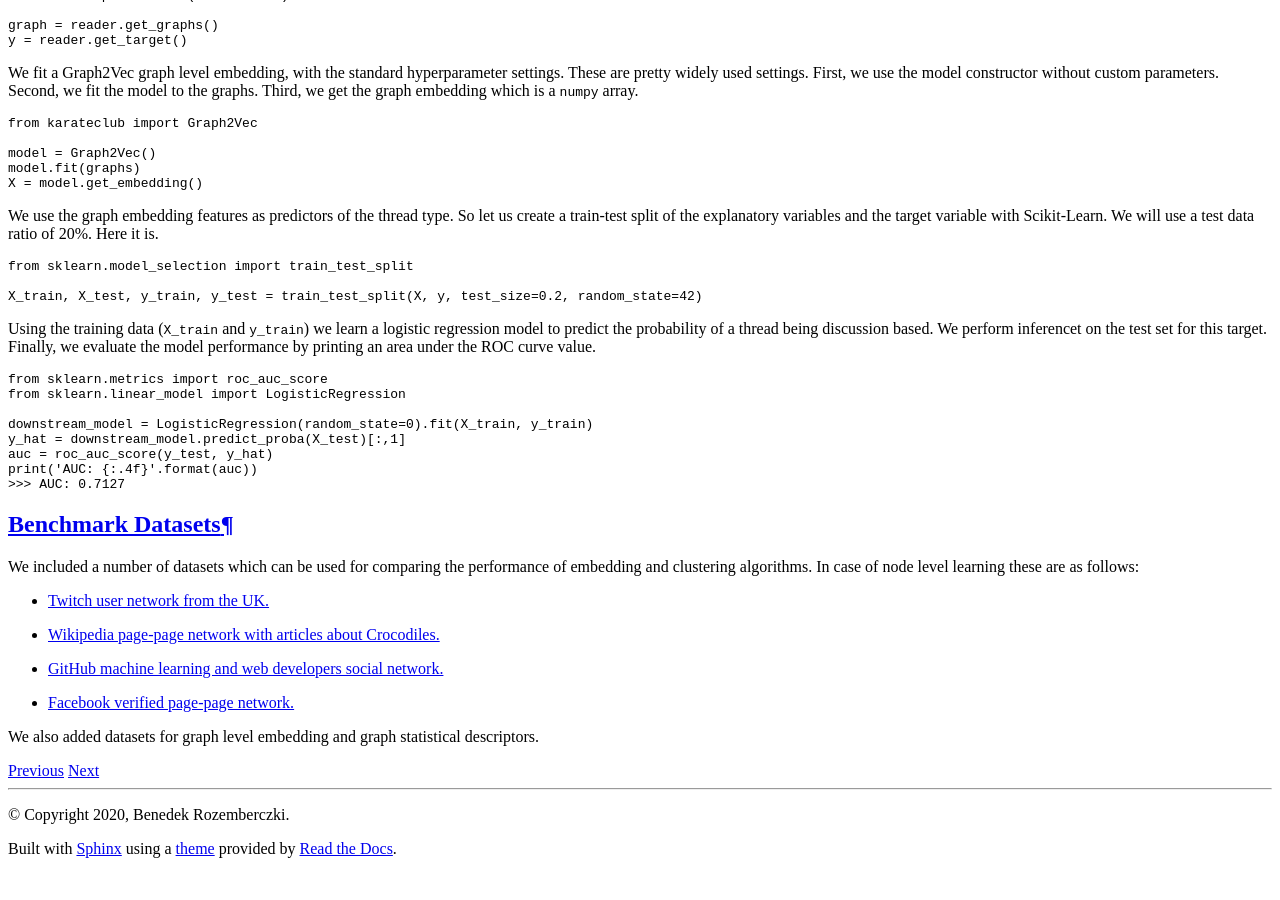
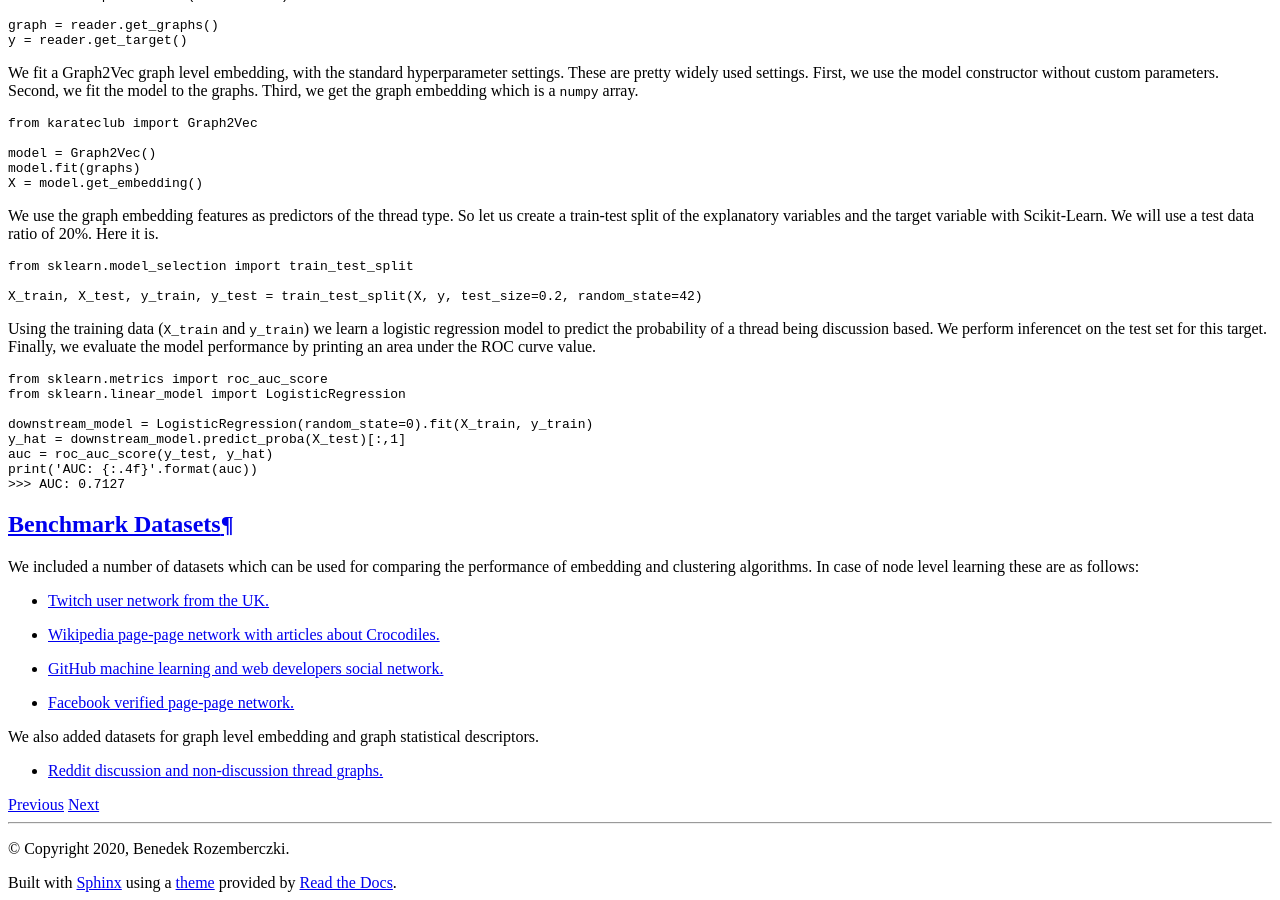
Before and after one commit to benedekrozemberczki/karateclub, a Sphinx documentation site: the page built from docs/source/notes/introduction.rst, in a window 1280 px wide and 900 px high, scrolled down 3511 px. Built offline with Sphinx 7.4.7 and the Read the Docs theme 2.0.0, drawn with Linux system fonts in a browser that asks for light colours; pages that are not in the unit, such as notebooks, are missing from menus; before the commit the page ends 4377 px from its top, so only the background shows below that.

Commit message:
Reddit 10K dataset

```diff
--- a/docs/source/notes/introduction.rst
+++ b/docs/source/notes/introduction.rst
@@ -239,3 +239,5 @@ We included a number of datasets which can be used for comparing the performance
 - `Facebook verified page-page network. <https://arxiv.org/abs/1909.13021>`_
 
 We also added datasets for graph level embedding and graph statistical descriptors.
+
+- `Reddit discussion and non-discussion thread graphs. <https://arxiv.org/abs/1909.13021>`_
```
